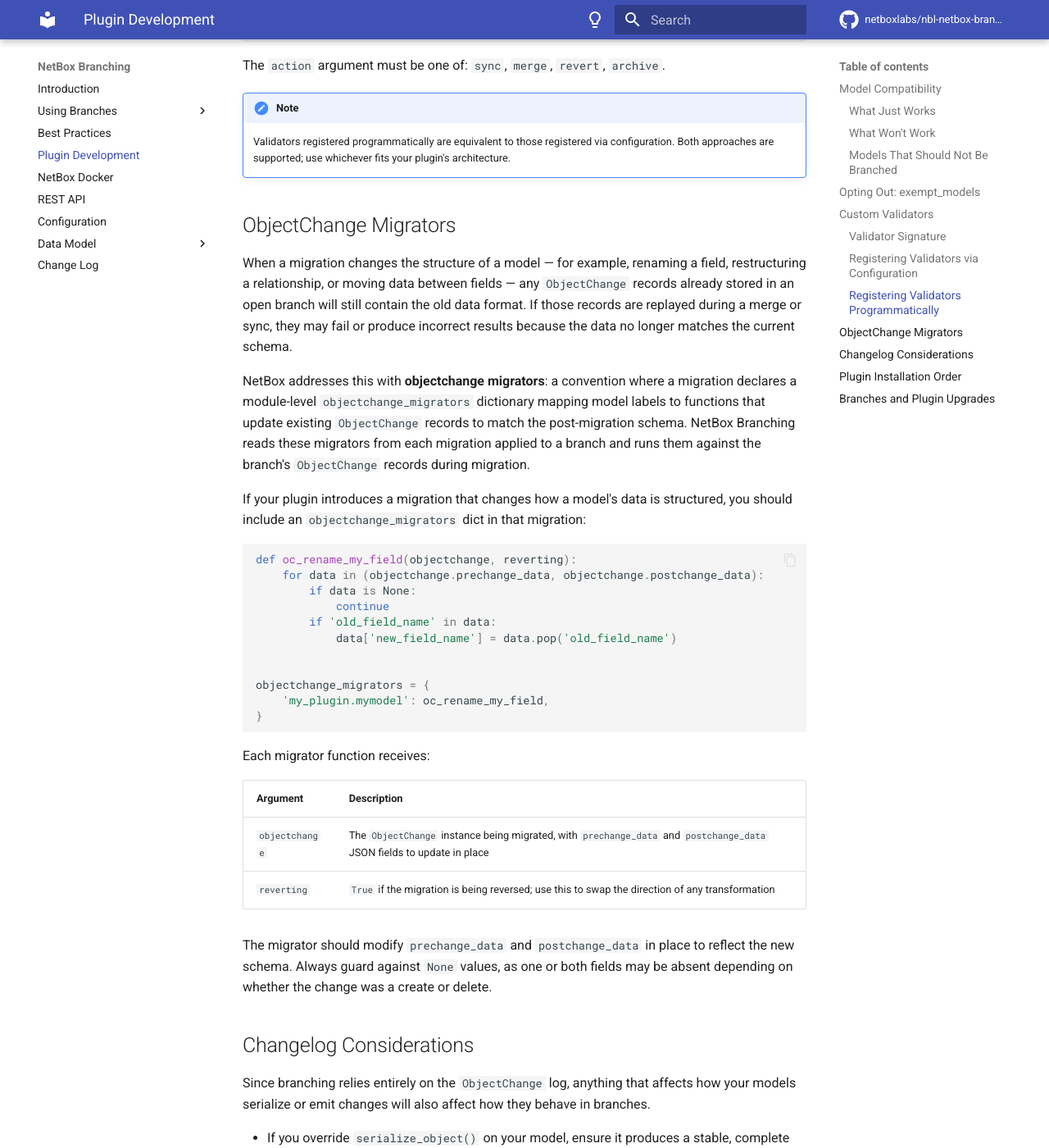
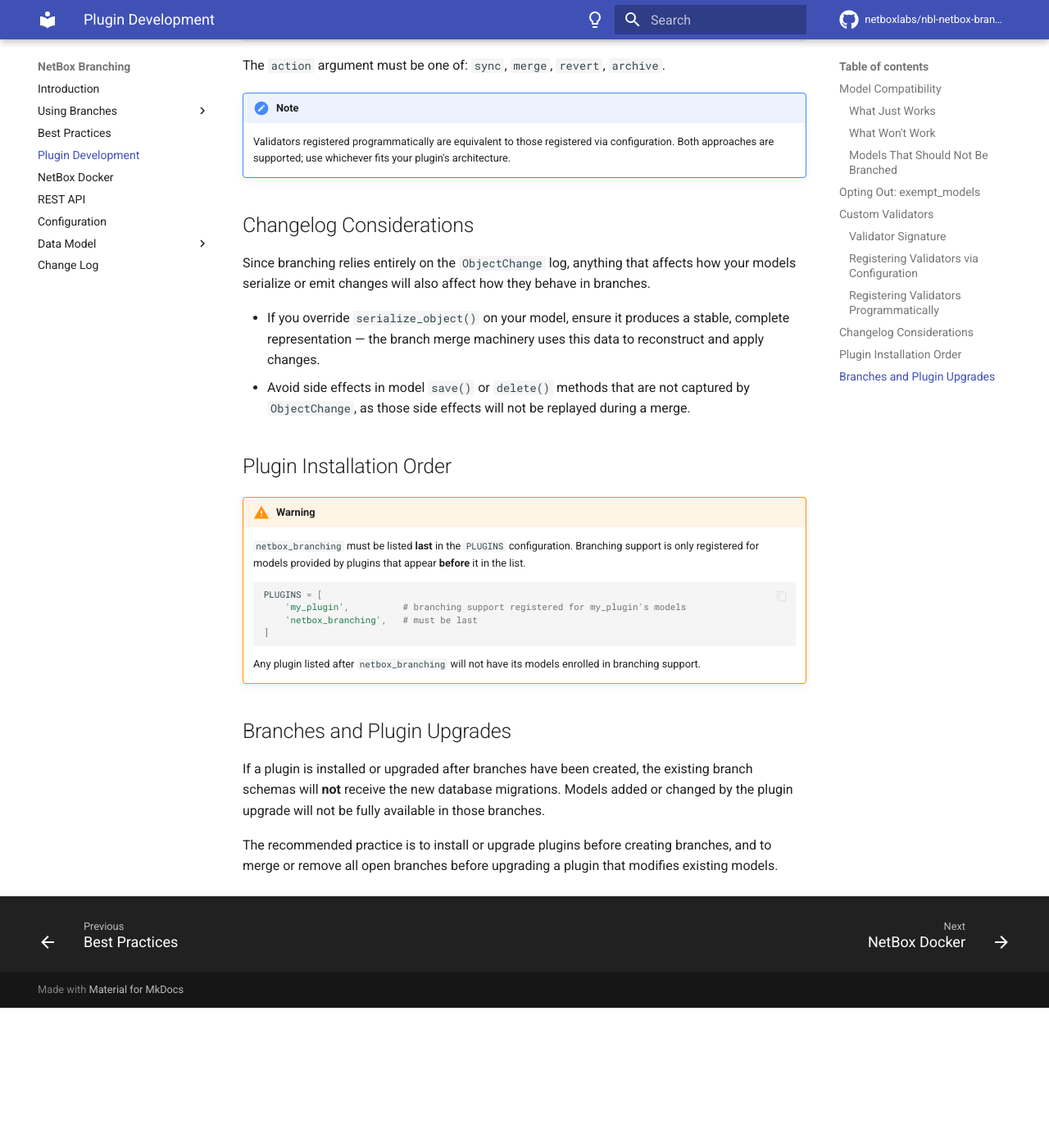
Before and after one commit to netboxlabs/netbox-branching, an MkDocs documentation site: the page built from docs/plugin-development.md, in a window 1280 px wide and 1400 px high, scrolled down 3975 px. Shown: the whole window at 82% size. Built offline with MkDocs 1.6.1 and Material for MkDocs 9.7.7, drawn with Linux system fonts in a browser that asks for light colours; comment, search, counter and statistics services are not loaded; after the commit the page ends 5204 px from its top, so only the background shows below that.

Commit message:
remove object_change migrators

````diff
--- a/docs/plugin-development.md
+++ b/docs/plugin-development.md
@@ -138,37 +138,6 @@
 !!! note
     Validators registered programmatically are equivalent to those registered via configuration. Both approaches are supported; use whichever fits your plugin's architecture.
 
-## ObjectChange Migrators
-
-When a migration changes the structure of a model — for example, renaming a field, restructuring a relationship, or moving data between fields — any `ObjectChange` records already stored in an open branch will still contain the old data format. If those records are replayed during a merge or sync, they may fail or produce incorrect results because the data no longer matches the current schema.
-
-NetBox addresses this with **objectchange migrators**: a convention where a migration declares a module-level `objectchange_migrators` dictionary mapping model labels to functions that update existing `ObjectChange` records to match the post-migration schema. NetBox Branching reads these migrators from each migration applied to a branch and runs them against the branch's `ObjectChange` records during migration.
-
-If your plugin introduces a migration that changes how a model's data is structured, you should include an `objectchange_migrators` dict in that migration:
-
-```python
-def oc_rename_my_field(objectchange, reverting):
-    for data in (objectchange.prechange_data, objectchange.postchange_data):
-        if data is None:
-            continue
-        if 'old_field_name' in data:
-            data['new_field_name'] = data.pop('old_field_name')
-
-
-objectchange_migrators = {
-    'my_plugin.mymodel': oc_rename_my_field,
-}
-```
-
-Each migrator function receives:
-
-| Argument | Description |
-|---|---|
-| `objectchange` | The `ObjectChange` instance being migrated, with `prechange_data` and `postchange_data` JSON fields to update in place |
-| `reverting` | `True` if the migration is being reversed; use this to swap the direction of any transformation |
-
-The migrator should modify `prechange_data` and `postchange_data` in place to reflect the new schema. Always guard against `None` values, as one or both fields may be absent depending on whether the change was a create or delete.
-
 ## Changelog Considerations
 
 Since branching relies entirely on the `ObjectChange` log, anything that affects how your models serialize or emit changes will also affect how they behave in branches.
````
